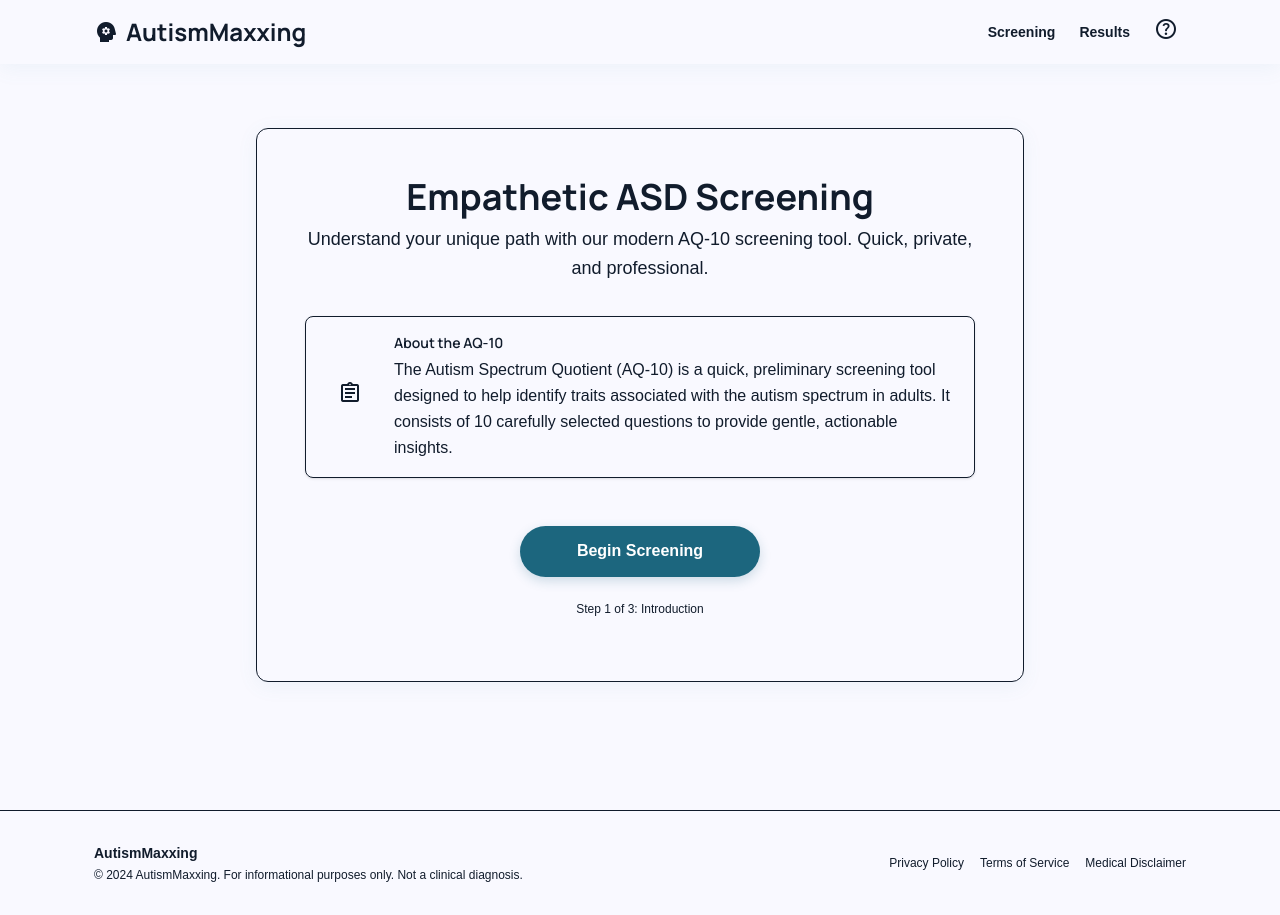
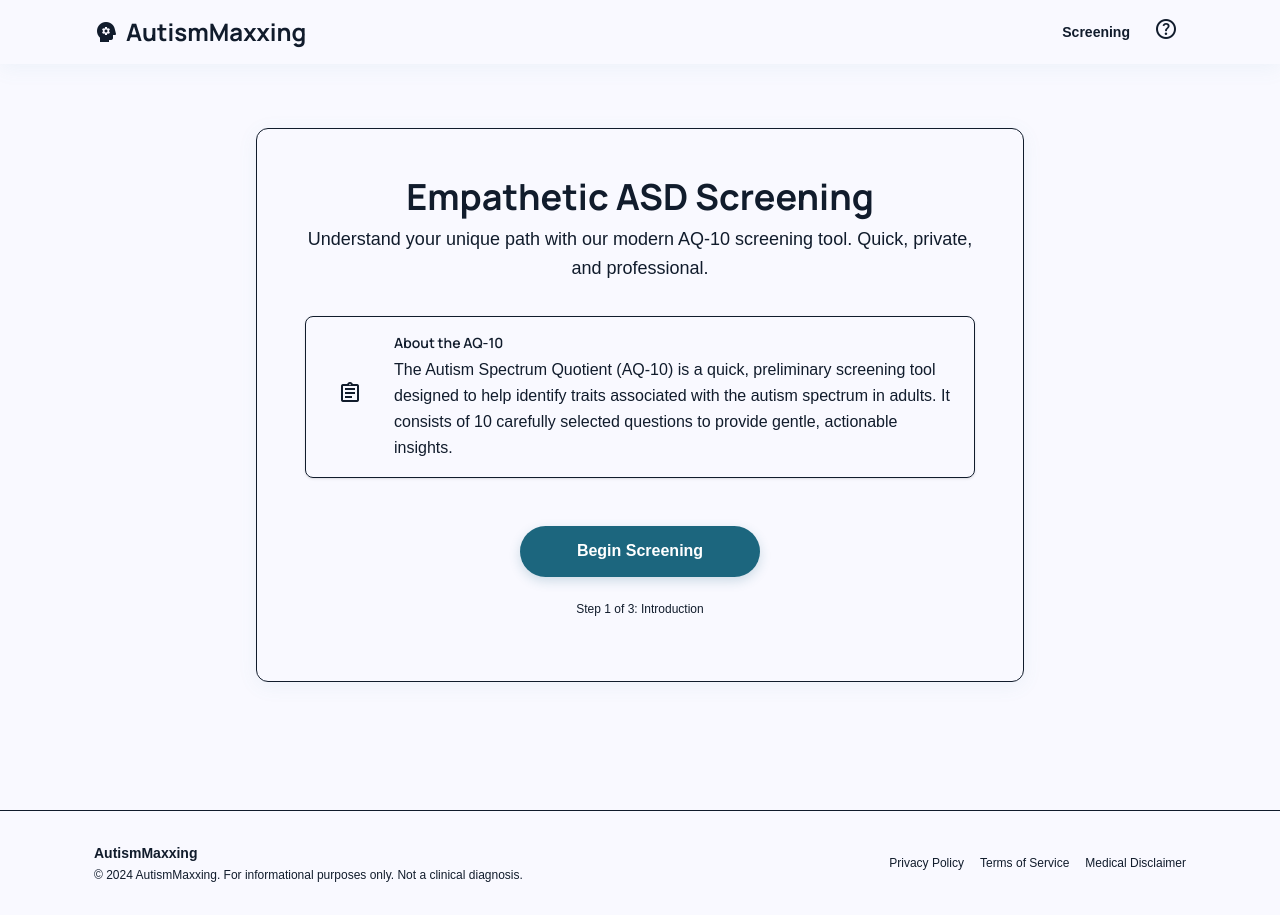
Before and after one commit to Shahria-Faysal/AutismMaxxing, a React (Vite) app in the folder frontend/: page / in a window 1280 px wide. Built offline with nearby package versions, Linux system fonts and the light colour scheme; a web font is replaced by a local one.

Commit message:
remove Results button from navigation in Header component

```diff
--- a/frontend/src/components/Header.tsx
+++ b/frontend/src/components/Header.tsx
@@ -27,12 +27,6 @@ export default function Header() {
             >
               Screening
             </button>
-            <button
-              onClick={() => navigate('/results')}
-              className="text-sm font-semibold text-[--color-on-surface-variant] hover:text-[--color-primary] transition-colors bg-transparent border-none cursor-pointer"
-            >
-              Results
-            </button>
           </nav>
           <button
             aria-label="Help"
```
